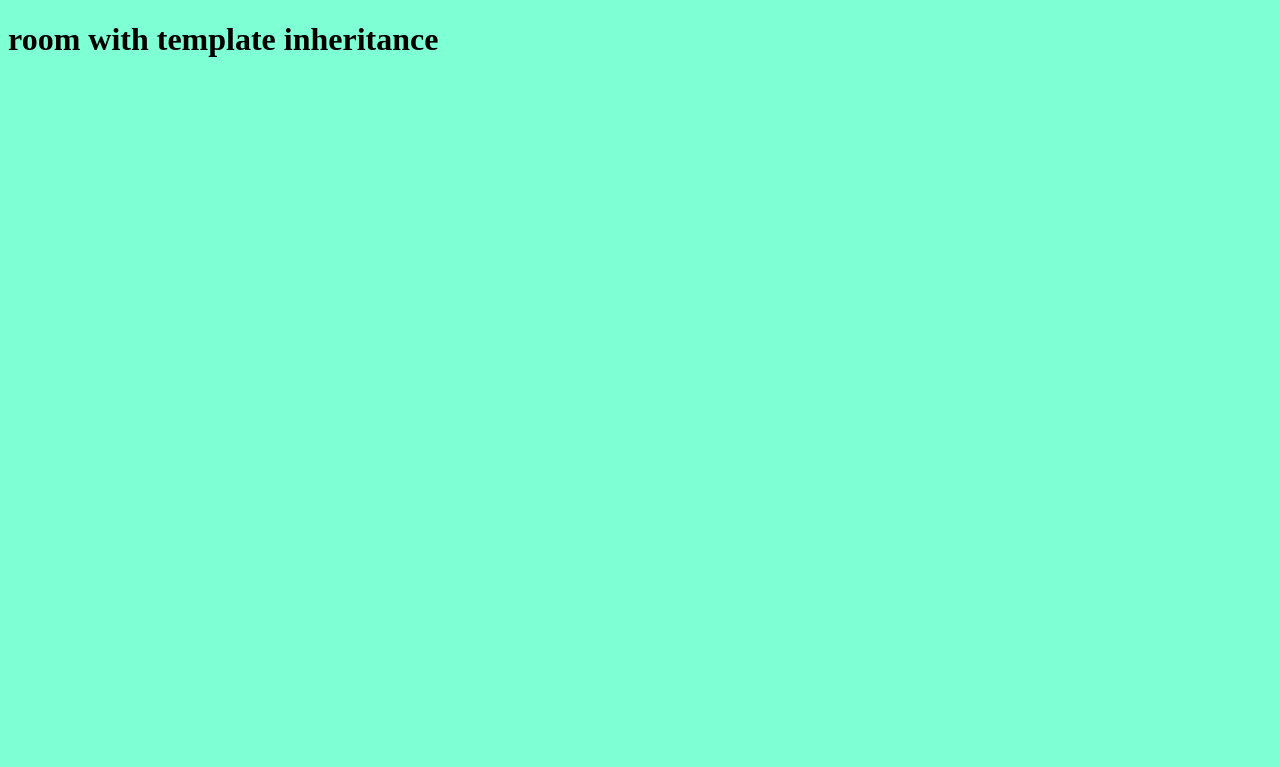
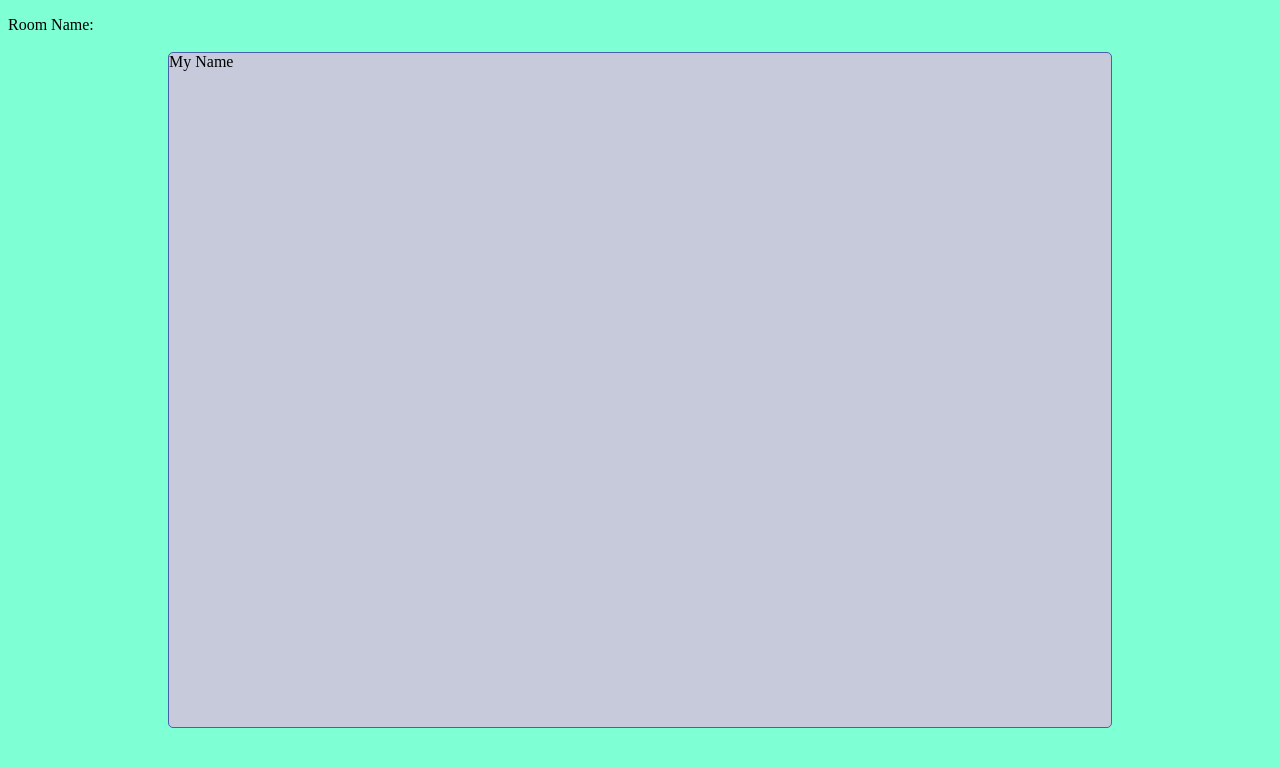
Before and after one commit to WilsonFemiLionTech/VideoChatApp, a Django app: page /room/ in a window 1280 px wide. Shown: the top 767 px of the page. Run offline with Django 4.2, Linux system fonts and the light colour scheme.

Commit message:
created first videochat spaces and styled it

```diff
--- a/static/styles/main.css
+++ b/static/styles/main.css
@@ -25,3 +25,24 @@ body{
     left: 50%;
     transform: translate(-50%, -50%);
 }
+
+/* --------------ROOM StYLINg*/
+
+#video-streams{
+    display: flex;
+    flex-wrap: wrap;
+    height: 85vh;
+    width: 75%;
+    margin: 0 auto;
+}
+
+.video-container{
+    flex-basis: 500px;
+    flex-grow: 1;
+    max-height: 100%;
+    min-height: 350px;
+    border: 1px solid rgb(75, 95, 172, 1);
+    border-radius: 5px;
+    margin: 2px;
+    background-color: rgba(198,  202, 219, 1);
+}
--- a/templates/room.html
+++ b/templates/room.html
@@ -3,7 +3,17 @@
 {% block content %}
 
 
-<h1>room with template inheritance</h1>
+<main>
+    <section id = "room-name-wrapper">
+        <p>Room Name:<span id="room-name"></span></p>
+    </section>
+    <section id = "video-streams">
+        <div class="video-container" id="user-container-1">
+            <div class="username-wrapper"><span class="user-name">My Name</span></div>
+            <div class="video-player" id="user-1"></div>
+        </div>
+    </section>
+</main>
 
 
 {% endblock content%}
```
